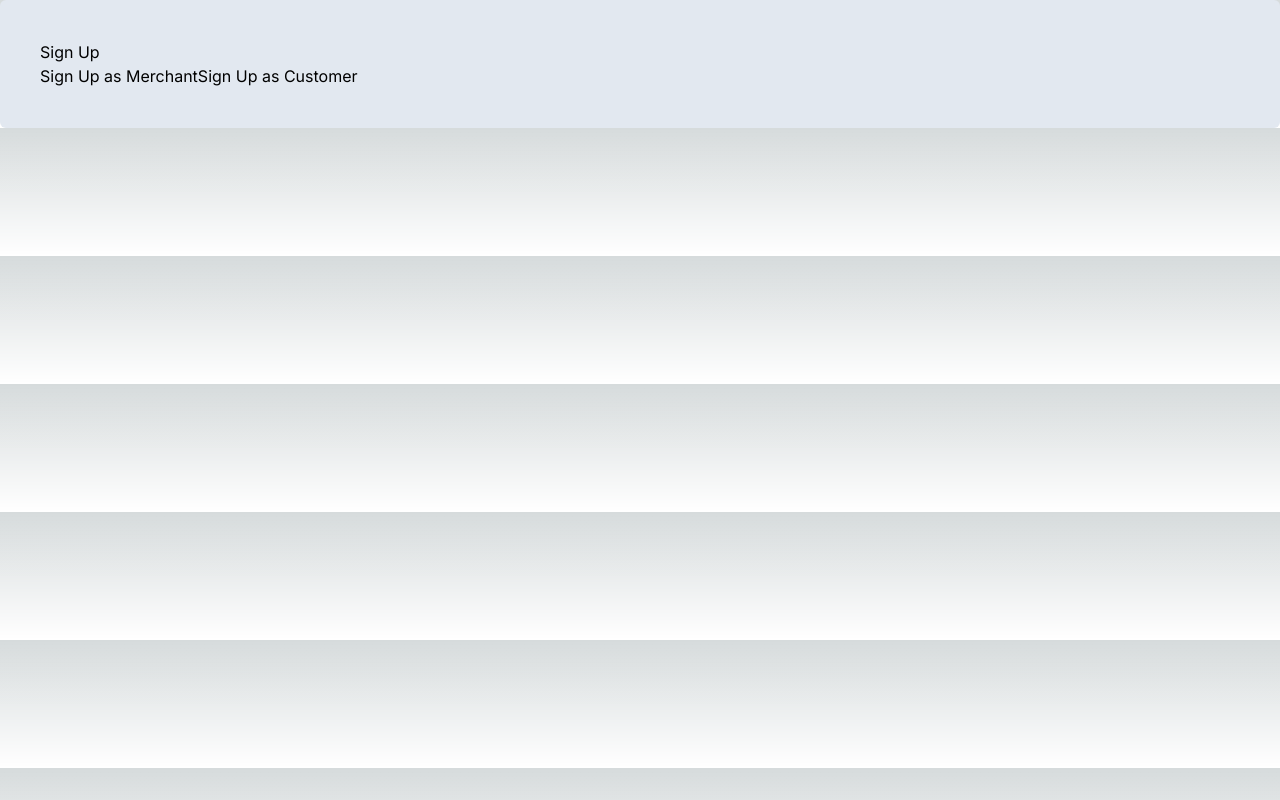
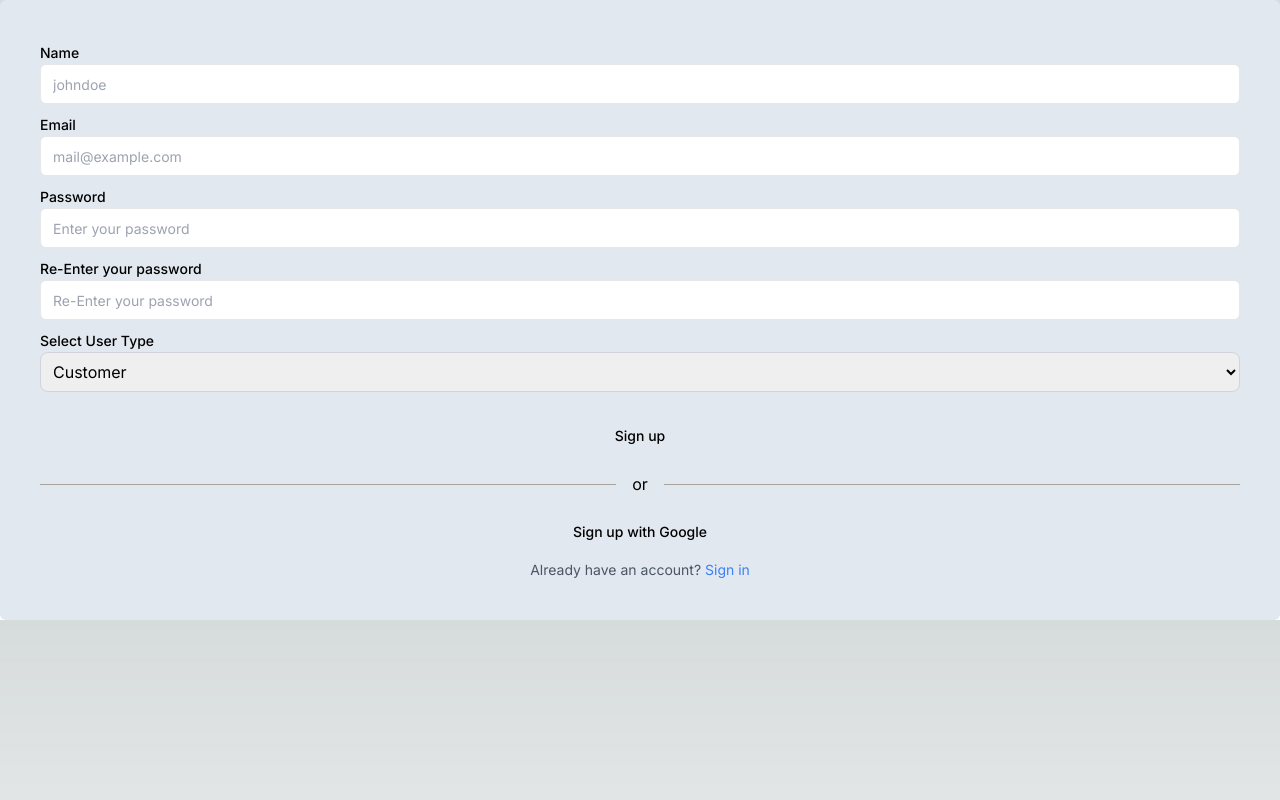
Before and after one commit to pkohler95/one-click, a Next.js app: page /sign-up in a window 1280 px wide. Built offline with nearby package versions, Linux system fonts and the light colour scheme.

Commit message:
update auth flow

```diff
--- a/src/app/(auth)/sign-up/page.tsx
+++ b/src/app/(auth)/sign-up/page.tsx
@@ -4,8 +4,7 @@ import SignUpForm from '@/components/auth/SignUpForm';
 const page = () => {
   return (
     <div className="w-full">
-      {/* <SignUpForm /> */}
-      <SignUpFlow />
+      <SignUpForm />
     </div>
   );
 };
--- a/src/app/api/signup/user/route.ts
+++ b/src/app/api/signup/user/route.ts
@@ -3,6 +3,7 @@ import { NextResponse } from 'next/server';
 import bcrypt from 'bcrypt';
 import * as z from 'zod';
 
+// Updated userSchema to include userType
 const userSchema = z.object({
   name: z.string(),
   email: z.string().min(1, 'Email is required').email('Invalid email'),
@@ -10,16 +11,17 @@ const userSchema = z.object({
     .string()
     .min(1, 'Password is required')
     .min(8, 'Password must have minimum of 8 characters'),
+  userType: z.enum(['customer', 'merchant'], 'User type is required'), // Add userType to the schema
 });
 
 export async function POST(req: Request) {
   try {
     const body = await req.json();
 
-    const { name, email, password } = userSchema.parse(body);
+    // Validate request body
+    const { name, email, password, userType } = userSchema.parse(body);
 
-    // Check if email already exists
-
+    // Check if email already exists in User table
     const existingUserByEmail = await prisma.user.findUnique({
       where: {
         email,
@@ -36,11 +38,32 @@ export async function POST(req: Request) {
       );
     }
 
+    // Hash the user's password
     const hashedPassword = await bcrypt.hash(password, 10);
+
+    // Create a new user in the User table
     const newUser = await prisma.user.create({
-      data: { name, email, password: hashedPassword },
+      data: { name, email, password: hashedPassword, userType: userType },
     });
 
+    // Depending on userType, create a record in either the Customer or Merchant table
+    if (userType === 'customer') {
+      await prisma.customer.create({
+        data: {
+          userId: newUser.id, // Link the customer to the user
+          // Add any other customer-specific fields here
+        },
+      });
+    } else if (userType === 'merchant') {
+      await prisma.merchant.create({
+        data: {
+          userId: newUser.id, // Link the merchant to the user
+          // Add any other merchant-specific fields here
+        },
+      });
+    }
+
+    // Return the new user without the password field
     const { password: newUserPassword, ...rest } = newUser;
 
     return NextResponse.json(
--- a/src/components/SignUpForm.tsx
+++ /dev/null
@@ -1,88 +0,0 @@
-// components/SignupForm.js
-import { useState } from 'react';
-import { useRouter } from 'next/navigation';
-
-export default function SignupForm() {
-  const [formData, setFormData] = useState({
-    name: '',
-    email: '',
-    password: '',
-  });
-
-  const router = useRouter();
-
-  const handleChange = (e: React.ChangeEvent<HTMLInputElement>) => {
-    setFormData({
-      ...formData,
-      [e.target.name]: e.target.value,
-    });
-  };
-
-  const handleSubmit = async (e: React.FormEvent<HTMLFormElement>) => {
-    e.preventDefault();
-    // Handle form submission logic here
-
-    const response = await fetch('/api/user', {
-      method: 'POST',
-      headers: {
-        'Content-Type': 'application/json',
-      },
-      body: JSON.stringify(formData),
-    });
-
-    if (response.ok) {
-      router.push('/profile');
-    } else {
-      console.error('Failed to sign up');
-    }
-  };
-
-  return (
-    <div className="flex justify-center items-center min-h-screen bg-gray-100 text-black">
-      <div className="w-full max-w-md p-8 space-y-6 bg-white shadow-md rounded-lg">
-        <h2 className="text-2xl font-bold text-center">Sign Up</h2>
-        <form onSubmit={handleSubmit} className="space-y-4">
-          <div>
-            <label className="block text-gray-700">Name</label>
-            <input
-              type="text"
-              name="name"
-              value={formData.name}
-              onChange={handleChange}
-              className="w-full px-3 py-2 mt-1 border rounded-md focus:outline-none focus:ring focus:border-blue-300"
-              required
-            />
-          </div>
-          <div>
-            <label className="block text-gray-700">Email</label>
-            <input
-              type="email"
-              name="email"
-              value={formData.email}
-              onChange={handleChange}
-              className="w-full px-3 py-2 mt-1 border rounded-md focus:outline-none focus:ring focus:border-blue-300"
-              required
-            />
-          </div>
-          <div>
-            <label className="block text-gray-700">Password</label>
-            <input
-              type="password"
-              name="password"
-              value={formData.password}
-              onChange={handleChange}
-              className="w-full px-3 py-2 mt-1 border rounded-md focus:outline-none focus:ring focus:border-blue-300"
-              required
-            />
-          </div>
-          <button
-            type="submit"
-            className="w-full px-4 py-2 text-white bg-blue-500 rounded-md hover:bg-blue-600 focus:outline-none focus:ring focus:ring-blue-300"
-          >
-            Sign Up
-          </button>
-        </form>
-      </div>
-    </div>
-  );
-}
--- a/src/components/auth/SignUpFlow.tsx
+++ /dev/null
@@ -1,36 +0,0 @@
-'use client';
-
-import { useState } from 'react';
-import MerchantSignUpForm from './MerchantSignUpForm';
-import CustomerSignUpForm from './CustomerSignUpForm';
-
-const SignUp = () => {
-  const [userType, setUserType] = useState<string | null>(null);
-
-  const handleSelectUserType = (type: string) => {
-    setUserType(type);
-  };
-
-  return (
-    <div>
-      {!userType && (
-        <>
-          <h1>Sign Up</h1>
-          <div>
-            <button onClick={() => handleSelectUserType('merchant')}>
-              Sign Up as Merchant
-            </button>
-            <button onClick={() => handleSelectUserType('customer')}>
-              Sign Up as Customer
-            </button>
-          </div>
-        </>
-      )}
-
-      {userType === 'merchant' && <MerchantSignUpForm />}
-      {userType === 'customer' && <CustomerSignUpForm />}
-    </div>
-  );
-};
-
-export default SignUp;
--- a/src/components/auth/CustomerSignUpForm.tsx
+++ b/src/components/auth/SignUpForm.tsx
@@ -16,7 +16,10 @@ import { Button } from '../ui/button';
 import Link from 'next/link';
 import GoogleSignInButton from '../GoogleSignInButton';
 import { useRouter } from 'next/navigation';
+import RadioGroup from '../ui/RadioGroup';
+import RadioGroupItem from '../ui/RadioGroupItem';
 
+// Update schema to use userType instead of role
 const FormSchema = z
   .object({
     name: z.string().min(1, 'Name is required').max(100),
@@ -24,15 +27,16 @@ const FormSchema = z
     password: z
       .string()
       .min(1, 'Password is required')
-      .min(8, 'Password must have than 8 characters'),
+      .min(8, 'Password must have more than 8 characters'),
     confirmPassword: z.string().min(1, 'Password confirmation is required'),
+    userType: z.enum(['customer', 'merchant'], 'User type is required'), // Updated to userType
   })
   .refine((data) => data.password === data.confirmPassword, {
     path: ['confirmPassword'],
-    message: 'Password do not match',
+    message: 'Passwords do not match',
   });
 
-const CustomerSignUpForm = () => {
+const SignUpForm = () => {
   const router = useRouter();
   const form = useForm<z.infer<typeof FormSchema>>({
     resolver: zodResolver(FormSchema),
@@ -41,6 +45,7 @@ const CustomerSignUpForm = () => {
       email: '',
       password: '',
       confirmPassword: '',
+      userType: 'customer', // Default user type is customer
     },
   });
 
@@ -54,6 +59,7 @@ const CustomerSignUpForm = () => {
         name: values.name,
         email: values.email,
         password: values.password,
+        userType: values.userType, // Use userType in the submission
       }),
     });
 
@@ -128,6 +134,27 @@ const CustomerSignUpForm = () => {
               </FormItem>
             )}
           />
+          <FormField
+            control={form.control}
+            name="userType" // Update to userType
+            render={({ field }) => (
+              <FormItem>
+                <FormLabel>Select User Type</FormLabel>
+                <FormControl>
+                  <select
+                    {...field}
+                    className="w-full p-2 border border-gray-300 rounded-lg"
+                  >
+                    <option value="">Select user type</option>{' '}
+                    {/* Default placeholder */}
+                    <option value="customer">Customer</option>
+                    <option value="merchant">Merchant</option>
+                  </select>
+                </FormControl>
+                <FormMessage />
+              </FormItem>
+            )}
+          />
         </div>
         <Button className="w-full mt-6" type="submit">
           Sign up
@@ -138,7 +165,7 @@ const CustomerSignUpForm = () => {
       </div>
       <GoogleSignInButton>Sign up with Google</GoogleSignInButton>
       <p className="text-center text-sm text-gray-600 mt-2">
-        If you don&apos;t have an account, please&nbsp;
+        Already have an account?&nbsp;
         <Link className="text-blue-500 hover:underline" href="/sign-in">
           Sign in
         </Link>
@@ -147,4 +174,4 @@ const CustomerSignUpForm = () => {
   );
 };
 
-export default CustomerSignUpForm;
+export default SignUpForm;
```
Also changed, not shown: 1 other file (tests, documents, lock files or other folders).
